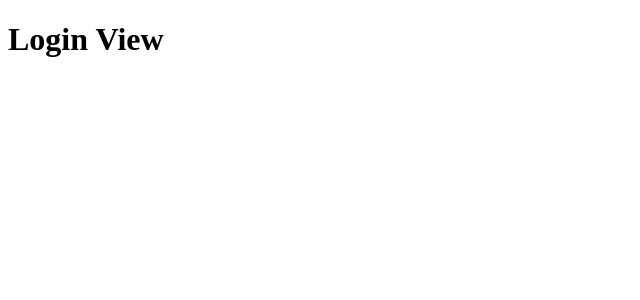
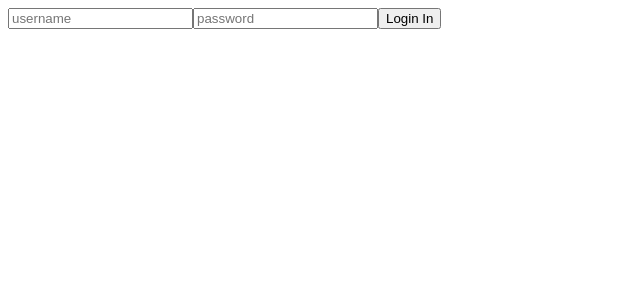
Before and after one commit to itsoulltd/WebUIAppStarterProjects, a Vue app in the folder VueJsSpringStartup-2/src/frontend/: page / in a window 1280 px wide. Shown: the top 300 px of the page, without its empty margins (0-640 px from the left). Built offline with nearby package versions, Linux system fonts and the light colour scheme.

Commit message:
vue-2: adding mvc-rest call from login form.

```diff
--- a/VueJsSpringStartup-2/src/frontend/src/components/LoginView.vue
+++ b/VueJsSpringStartup-2/src/frontend/src/components/LoginView.vue
@@ -1,10 +1,38 @@
 <template>
-    <h1>Login View</h1>
+    <div>
+        <form v-on:submit.prevent="login">
+            <input v-model="username" placeholder="username">
+            <input v-model="password" placeholder="password">
+            <input type="submit" value="Login In">
+        </form>
+        <p>{{msg}}</p>
+    </div>
 </template>
 
 <script>
     export default {
-        name: "LoginView"
+        name: "LoginView",
+        data() {
+            return {
+                username: "",
+                password: "",
+                msg: "",
+            }
+        },
+        methods: {
+            login() {
+                const requestOptions = {
+                    method: "POST",
+                    headers: { "Content-Type": "application/json" },
+                    body: JSON.stringify({ username: this.username, password: this.password })
+                };
+                fetch("/api/messages/login", requestOptions)
+                    .then(response => response.text())
+                    .then(data => {
+                        this.msg = data;
+                    });
+            }
+        }
     }
 </script>
 
```
Also changed, not shown: 1 other file (tests, documents, lock files or other folders).
